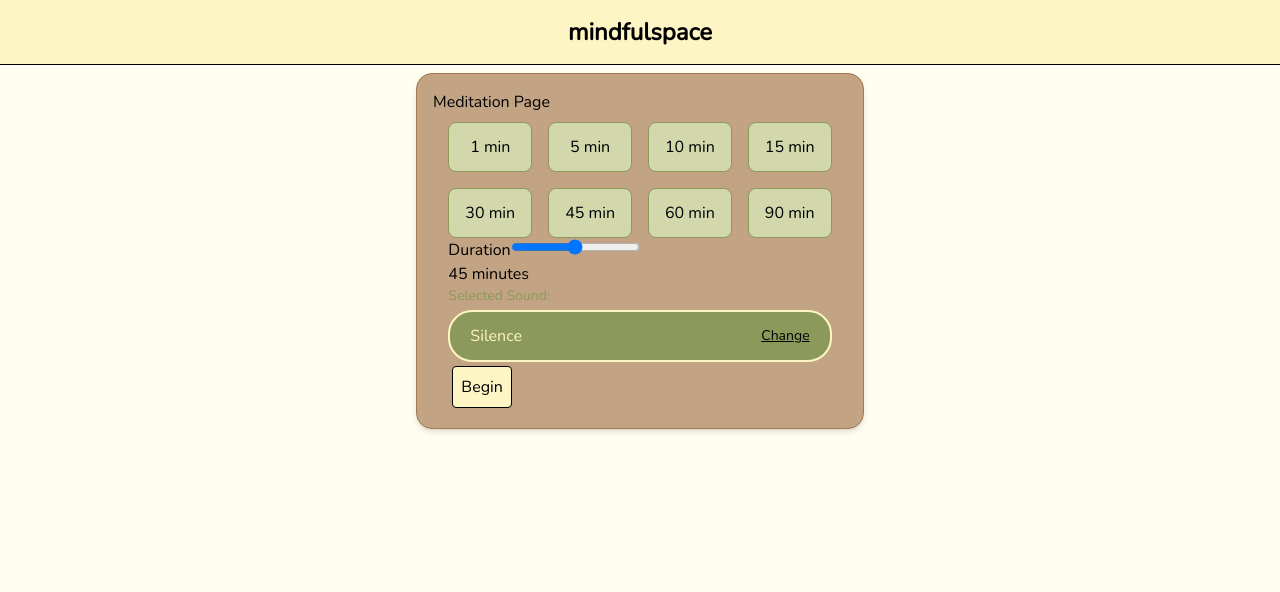
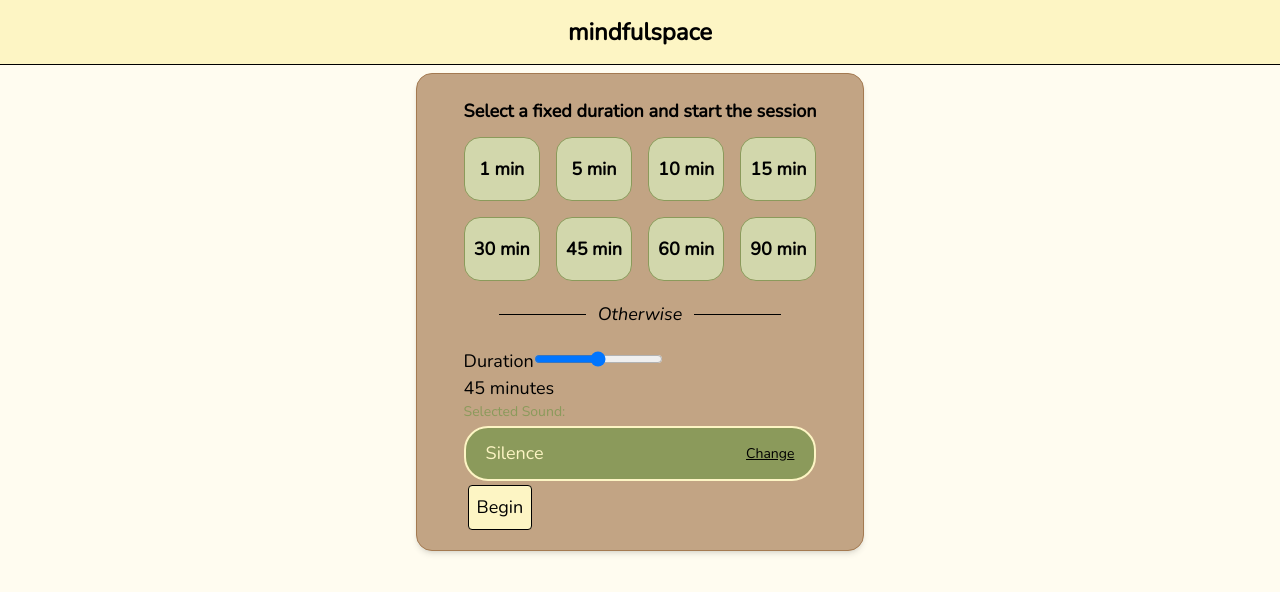
Before and after one commit to GabryAbdy/mindfulspace_react_ts, a React (Vite) app: page / in a window 1280 px wide. Shown: the top 592 px of the page. Built offline with nearby package versions, Linux system fonts and the light colour scheme; no server answers.

Commit message:
style(Timer): refine layout and button styles of preset times. Clean Home page

```diff
--- a/src/features/timer/Timer.tsx
+++ b/src/features/timer/Timer.tsx
@@ -13,13 +13,13 @@ interface PresetPickerProps {
 
 function PresetPicker({ onSelect }: PresetPickerProps) {
   return (
-    <div className="grid grid-cols-4 gap-4">
+    <div className="grid grid-cols-4 gap-3 sm:gap-4">
       {PRESETS.map((minutes) => (
         <button
           key={minutes}
           type="button"
           onClick={() => onSelect(minutes)}
-          className="rounded-lg border px-4 py-3 bg-pea-300 border-grass-700 transition-colors hover:bg-pea-500 active:bg-pea-700 cursor-pointer"
+          className="min-h-16 px-2 py-3 border rounded-2xl border-grass-700 font-semibold bg-pea-300 cursor-pointer transition-all duration-150 hover:bg-pea-500 hover:shadow-md active:bg-pea-700 active:scale-90"
         >
           {minutes} min
         </button>
@@ -59,8 +59,16 @@ export default function Timer() {
     // Pre-session
     if (!sessionOn)
       return (
-        <div>
+        <div className="text-[clamp(0.950rem,2vw,1.125rem)]">
+          <h2 className="mb-3 font-semibold">
+            Select a fixed duration and start the session
+          </h2>
           <PresetPicker onSelect={beginSession} />
+          <div className="flex w-4/5 my-5 mx-auto items-center gap-3">
+            <hr className="flex-1" />
+            <span className="italic">Otherwise</span>
+            <hr className="flex-1" />
+          </div>
           {/* Time Slider */}
           <div>
             <label>
--- a/src/pages/Home.tsx
+++ b/src/pages/Home.tsx
@@ -1,10 +1,5 @@
 import Timer from "../features/timer/Timer";
 
 export default function Home() {
-  return (
-    <div>
-      <h1>Meditation Page</h1>
-      <Timer />
-    </div>
-  );
+  return <Timer />;
 }
```
